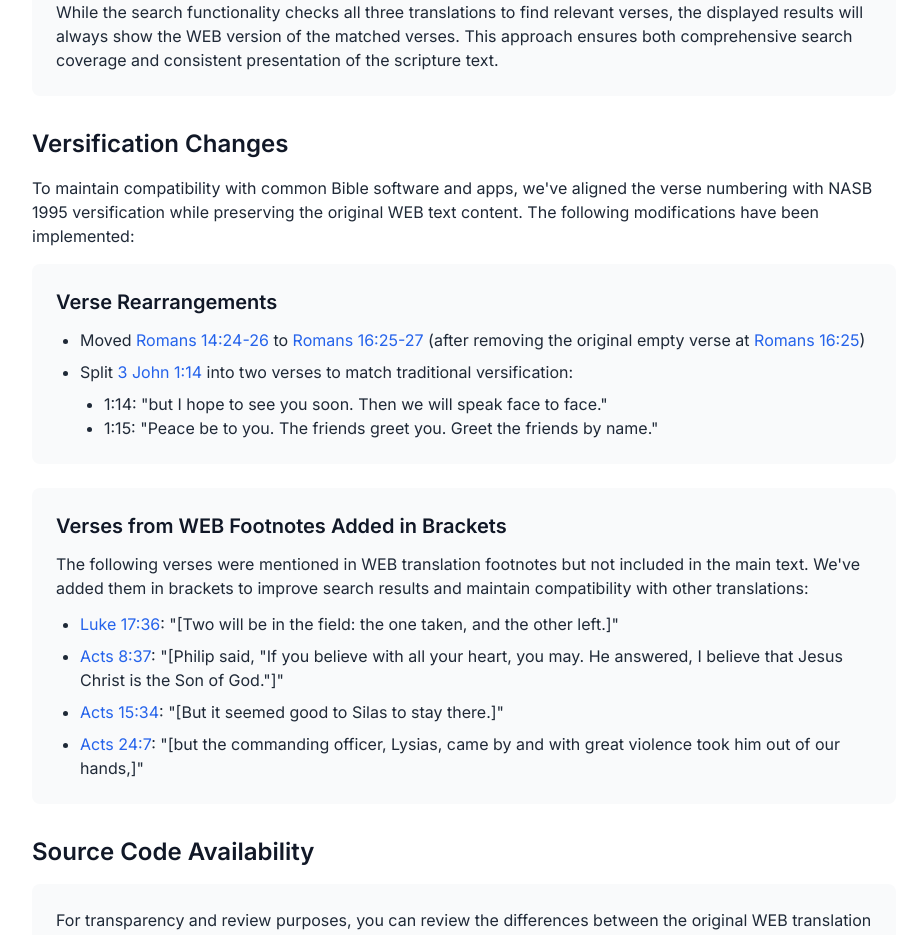
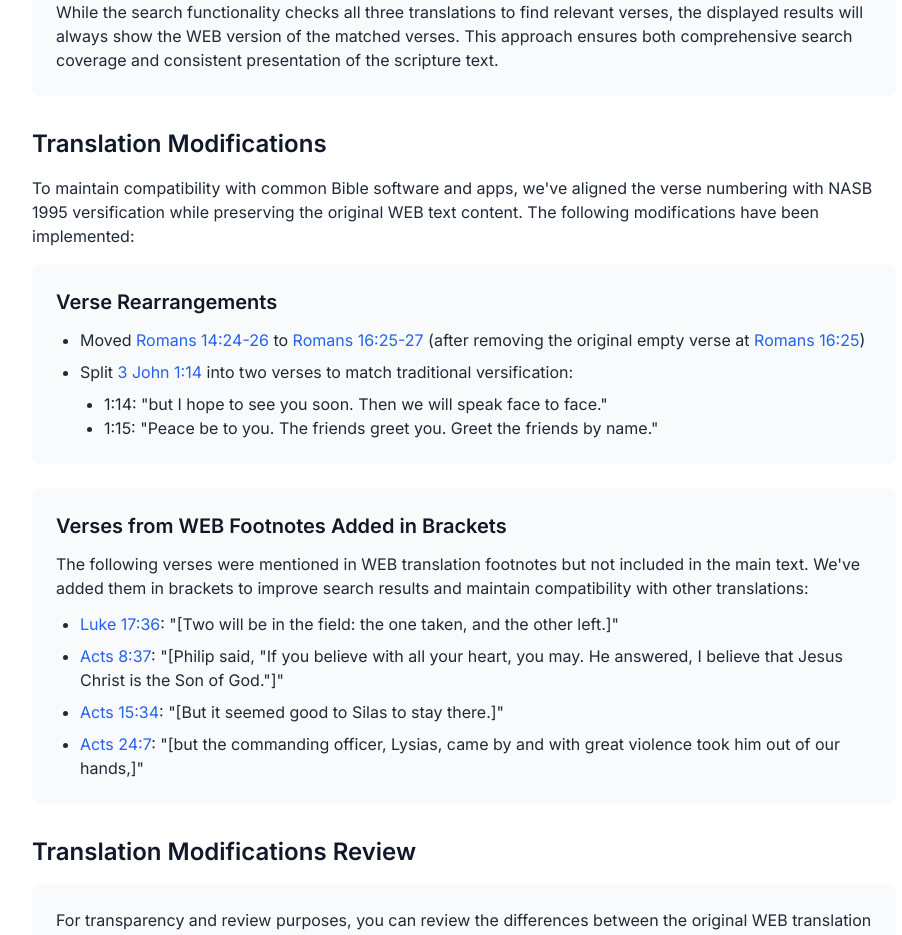
Before and after one commit to VerseWell/versewell.github.io, a Next.js app: page /translation in a window 1280 px wide. Shown: the part 460-1395 px from the top of the page, without its empty margins (176-1078 px from the left). Built offline with nearby package versions, Linux system fonts and the light colour scheme.

Commit message:
Update title and content in Translation Modifications section for clarity and consistency.

```diff
--- a/src/app/translation/page.tsx
+++ b/src/app/translation/page.tsx
@@ -39,7 +39,7 @@ export default function TranslationInfoPage() {
             </section>
 
             <section id="versification-changes" className="mb-8">
-                <h2 className="text-2xl font-semibold mb-4 text-gray-900 dark:text-white">Versification Changes</h2>
+                <h2 className="text-2xl font-semibold mb-4 text-gray-900 dark:text-white">Translation Modifications</h2>
                 <p className="mb-4 text-gray-800 dark:text-gray-200">
                     To maintain compatibility with common Bible software and apps, we&apos;ve aligned the verse numbering with
                     NASB 1995 versification while preserving the original WEB text content. The following modifications
@@ -75,7 +75,7 @@ export default function TranslationInfoPage() {
             </section>
 
             <section className="mb-8">
-                <h2 className="text-2xl font-semibold mb-4 text-gray-900 dark:text-white">Source Code Availability</h2>
+                <h2 className="text-2xl font-semibold mb-4 text-gray-900 dark:text-white">Translation Modifications Review</h2>
                 <div className="bg-gray-50 dark:bg-gray-800 p-6 rounded-lg">
                     <p className="mb-4 text-gray-800 dark:text-gray-200">
                         For transparency and review purposes, you can review the differences between the original WEB translation
```
